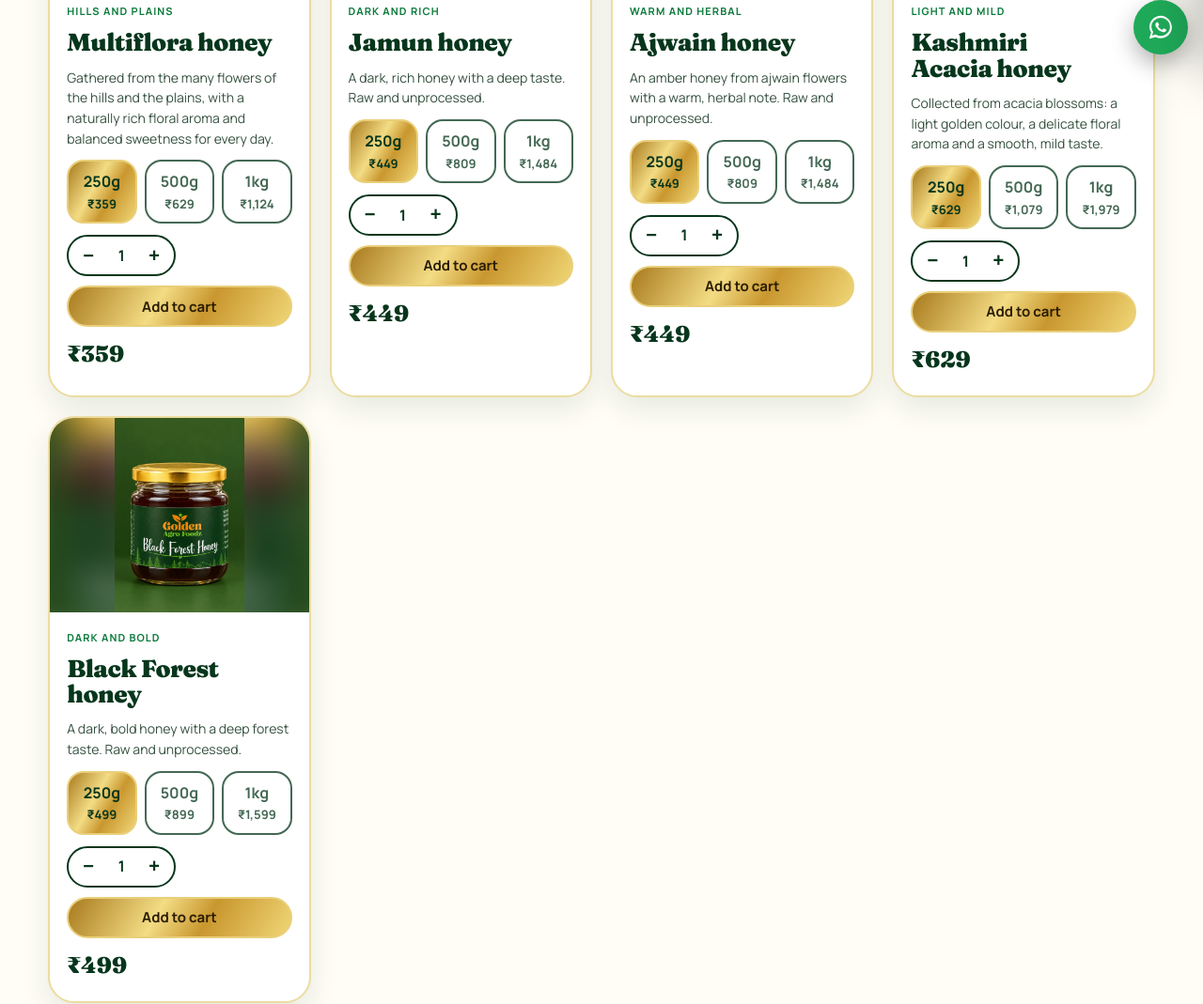
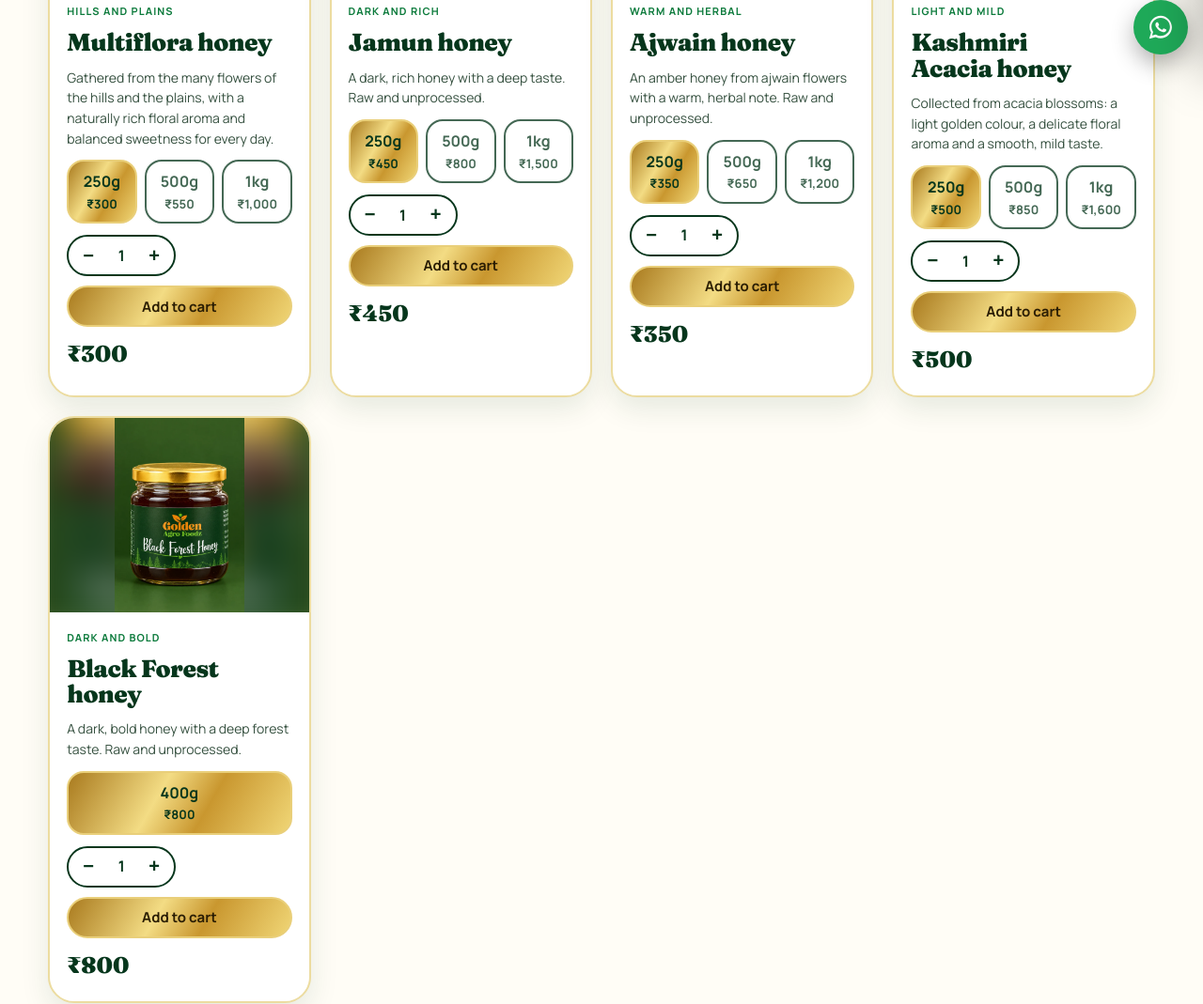
Before and after one commit to ms-walia/golden-agro-foodz-site, a plain HTML site: page shop.html in a window 1280 px wide. Shown: the part 726-1795 px from the top of the page at 94% size. Drawn offline with Linux system fonts and the light colour scheme.

Commit message:
Set real price list and sizes
Co-Authored-By: Claude Sonnet 5.5 <noreply@anthropic.com>
Claude-Session: https://claude.ai/code/session_0129NvSSzsTc9RT3okfYPLvb

```diff
--- a/shop.html
+++ b/shop.html
@@ -313,18 +313,18 @@ var WA='918283913940';
 var PRODUCTS={
   honey:{name:'Honey',img:'images/m-multi.webp',
     variants:[
-      {id:'multiflora',name:'Multiflora honey',img:'images/m-multi.webp',tag:'Hills and plains',text:'Gathered from the many flowers of the hills and the plains, with a naturally rich floral aroma and balanced sweetness for every day.',sizes:[['250g',359],['500g',629],['1kg',1124]]},
-      {id:'jamun',name:'Jamun honey',img:'images/m-jamun.webp',tag:'Dark and rich',text:'A dark, rich honey with a deep taste. Raw and unprocessed.',sizes:[['250g',449],['500g',809],['1kg',1484]]},
-      {id:'ajwain',name:'Ajwain honey',img:'images/m-ajwain.webp',tag:'Warm and herbal',text:'An amber honey from ajwain flowers with a warm, herbal note. Raw and unprocessed.',sizes:[['250g',449],['500g',809],['1kg',1484]]},
-      {id:'kashmiri',name:'Kashmiri Acacia honey',img:'images/m-kashmiri.webp',tag:'Light and mild',text:'Collected from acacia blossoms: a light golden colour, a delicate floral aroma and a smooth, mild taste.',sizes:[['250g',629],['500g',1079],['1kg',1979]]},
-      {id:'blackforest',name:'Black Forest honey',img:'images/m-blackforest.webp',tag:'Dark and bold',text:'A dark, bold honey with a deep forest taste. Raw and unprocessed.',sizes:[['250g',499],['500g',899],['1kg',1599]]}
+      {id:'multiflora',name:'Multiflora honey',img:'images/m-multi.webp',tag:'Hills and plains',text:'Gathered from the many flowers of the hills and the plains, with a naturally rich floral aroma and balanced sweetness for every day.',sizes:[['250g',300],['500g',550],['1kg',1000]]},
+      {id:'jamun',name:'Jamun honey',img:'images/m-jamun.webp',tag:'Dark and rich',text:'A dark, rich honey with a deep taste. Raw and unprocessed.',sizes:[['250g',450],['500g',800],['1kg',1500]]},
+      {id:'ajwain',name:'Ajwain honey',img:'images/m-ajwain.webp',tag:'Warm and herbal',text:'An amber honey from ajwain flowers with a warm, herbal note. Raw and unprocessed.',sizes:[['250g',350],['500g',650],['1kg',1200]]},
+      {id:'kashmiri',name:'Kashmiri Acacia honey',img:'images/m-kashmiri.webp',tag:'Light and mild',text:'Collected from acacia blossoms: a light golden colour, a delicate floral aroma and a smooth, mild taste.',sizes:[['250g',500],['500g',850],['1kg',1600]]},
+      {id:'blackforest',name:'Black Forest honey',img:'images/m-blackforest.webp',tag:'Dark and bold',text:'A dark, bold honey with a deep forest taste. Raw and unprocessed.',sizes:[['400g',800]]}
     ]},
-  oil:{name:'Mustard oil',img:'images/mustard-oil.webp',variants:[{id:'oil',name:'Mustard oil',img:'images/mustard-oil.webp',tag:'Everyday cooking',text:'Golden mustard oil with a strong, true aroma, in a clean sealed bottle.',sizes:[['500ml',120],['1L',220],['5L',1050]]}]},
-  turmeric:{name:'Turmeric powder',img:'images/turmeric.webp',variants:[{id:'turmeric',name:'Turmeric powder',img:'images/turmeric.webp',tag:'Fine ground',text:'Deep golden haldi, ground fine for dal, sabzi and milk.',sizes:[['100g',80],['200g',150],['500g',350]]}]},
-  gulkand:{name:'Gulkand',img:'images/gulkand-250.webp',variants:[{id:'gulkand',name:'Honey Rose Gulkand',img:'images/gulkand-250.webp',tag:'Rose and honey',text:'Rose petals slow-mixed with honey into a cooling, fragrant preserve. Lovely on toast, in milk or on its own.',sizes:[['250g',349,'images/gulkand-250.webp'],['400g',549,'images/gulkand-400.webp']]}]}
+  oil:{name:'Mustard oil',img:'images/mustard-oil.webp',variants:[{id:'oil',name:'Mustard oil',img:'images/mustard-oil.webp',tag:'Everyday cooking',text:'Golden mustard oil with a strong, true aroma, in a clean sealed bottle.',sizes:[['1L',400],['2L',800],['5L',1900]]}]},
+  turmeric:{name:'Turmeric powder',img:'images/turmeric.webp',variants:[{id:'turmeric',name:'Turmeric powder',img:'images/turmeric.webp',tag:'Fine ground',text:'Deep golden haldi, ground fine for dal, sabzi and milk.',sizes:[['500g',300],['1kg',500]]}]},
+  gulkand:{name:'Gulkand',img:'images/gulkand-250.webp',variants:[{id:'gulkand',name:'Honey Rose Gulkand',img:'images/gulkand-400.webp',tag:'Rose and honey',text:'Rose petals slow-mixed with honey into a cooling, fragrant preserve. Lovely on toast, in milk or on its own.',sizes:[['400g',500,'images/gulkand-400.webp']]}]}
 };
 var CATS=[['all','All'],['honey','Honey'],['oil','Oils'],['turmeric','Turmeric'],['gulkand','Gulkand']];
-var BLURB={honey:'Five varieties, each with its own character. Raw and unprocessed.',oil:'Golden mustard oil for everyday cooking.',turmeric:'Deep golden haldi, ground fine.',gulkand:'Rose petals and honey, in two jar sizes.'};
+var BLURB={honey:'Five varieties, each with its own character. Raw and unprocessed.',oil:'Golden mustard oil for everyday cooking.',turmeric:'Deep golden haldi, ground fine.',gulkand:'Rose petals and honey, in a 400g jar.'};
 (function(){
   var money=function(n){return '₹'+n.toLocaleString('en-IN')};
   var cart=[]; try{cart=JSON.parse(localStorage.getItem('gaf-cart')||'[]')}catch(e){}
```
